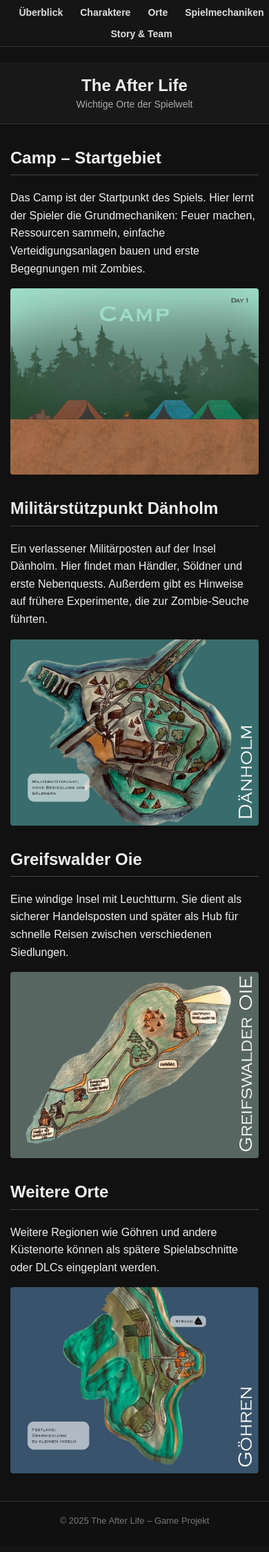
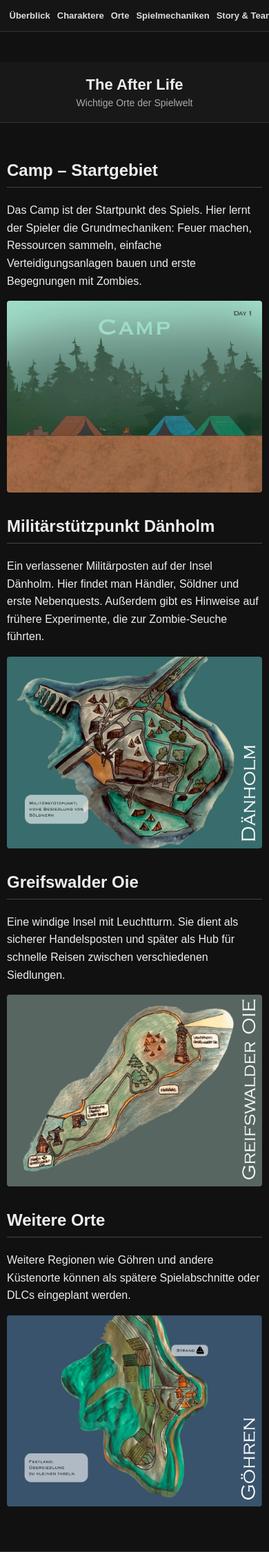
Before and after one commit to Noor8686/the-after-life-website, a PHP site: page /orte.html in a window 390 px wide. Shown: the top 2250 px of the page at 69% size. Before the commit the page ends 2212 px from the top, so only its background shows below. Run offline with PHP 8.4, Linux system fonts and the light colour scheme.

Commit message:
CSS angepasst für Handy, Tablett , Ipad, Laptop und große bildschirm

```diff
--- a/style.css
+++ b/style.css
@@ -75,11 +75,12 @@ h2 {
 
 img.full {
     width: 100%;
-    max-width: 100%;
+    height: auto;
     display: block;
     margin: 15px 0;
     border-radius: 4px;
 }
+
 
 /* für evtl. Vollbild-Bilder */
 .fullscreen-img {
@@ -426,3 +427,48 @@ main ul li:nth-child(even) {
         font-size: 1.4rem;
     }
 }
+
+/* ===== Handy Ansicht ===== */
+@media (max-width: 600px) {
+
+    nav {
+        padding: 10px;
+        display: flex;
+        flex-wrap: wrap;
+        justify-content: center;
+        gap: 10px;
+    }
+
+    nav a {
+        font-size: 13px;
+        margin: 0;
+        padding: 5px 0;
+    }
+
+    header h1 {
+        font-size: 22px;
+        text-align: center;
+    }
+
+    header p {
+        font-size: 14px;
+        text-align: center;
+    }
+
+    main {
+        padding: 10px;
+        margin-top: 10px;
+    }
+
+    .hero {
+        padding: 2rem;
+    }
+
+    .hero h2 {
+        font-size: 2rem;
+    }
+
+    .hero p {
+        font-size: 1rem;
+    }
+}
```
